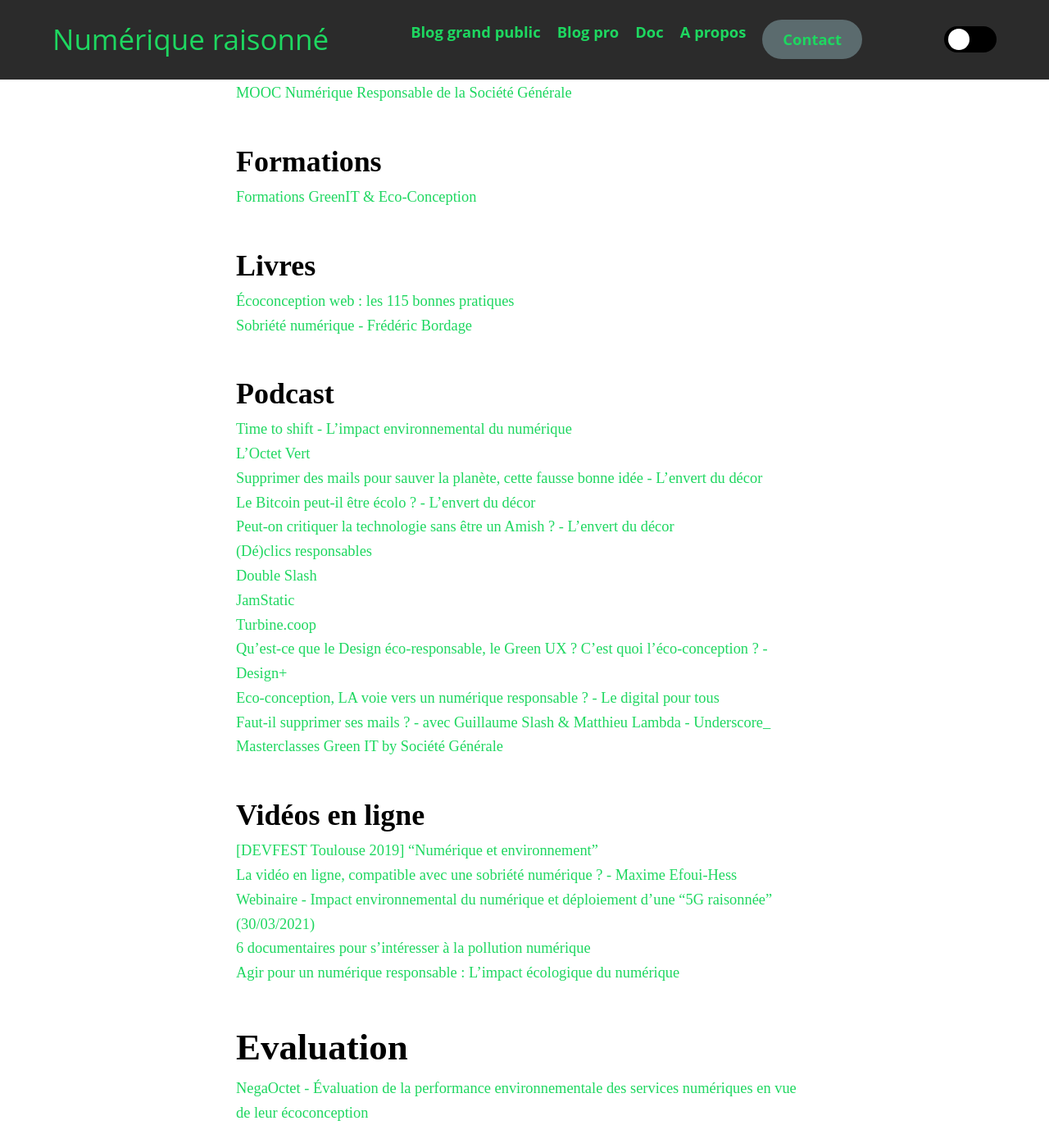
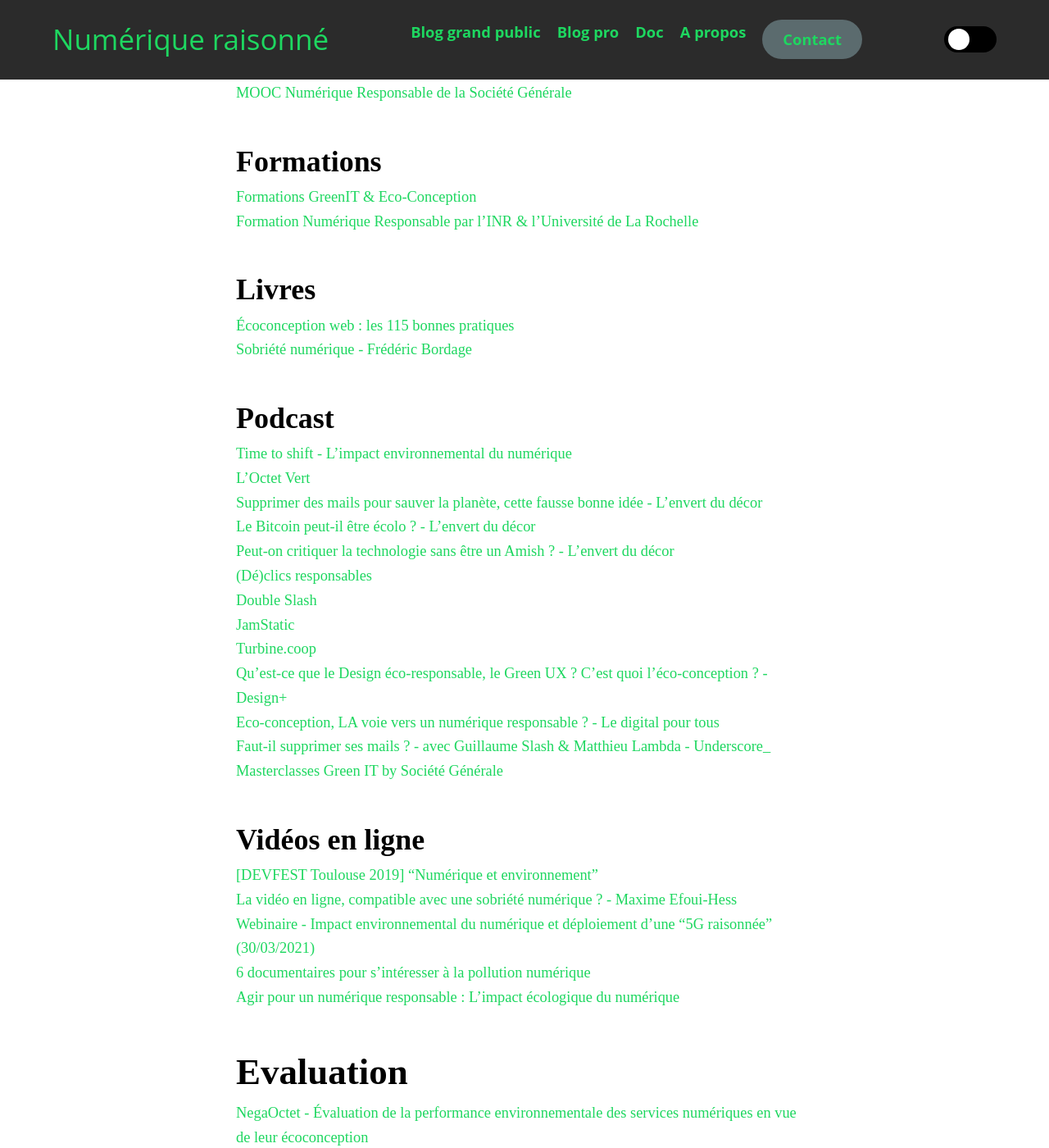
Before and after one commit to Slandais/slandais.github.io, a Jekyll site: the page built from _pages/liens-numerique-responsable.md, in a window 1280 px wide and 1400 px high, scrolled down 902 px. Shown: the whole window at 82% size. Built offline with Jekyll 4.4.1, drawn with Linux system fonts in a browser that asks for light colours; some of the changed text lies outside the part shown.

Commit message:
Update liens-numerique-responsable.md

```diff
--- a/_pages/liens-numerique-responsable.md
+++ b/_pages/liens-numerique-responsable.md
@@ -31,6 +31,7 @@
 ## Formations
 
 * [Formations GreenIT & Eco-Conception](https://www.greenit.fr/agenda/type/formation/)
+* [Formation Numérique Responsable par l'INR & l'Université de La Rochelle](https://formations.univ-larochelle.fr/formation-numerique-responsable)
 
 ## Livres
 
@@ -69,6 +70,7 @@
 ## Certifications
 
 * [Certification écoconception de service numérique](https://collectif.greenit.fr/certification.html)
+* [Certification Numérique responsable](https://institutnr.org/certificat-de-connaissance-nr)
 
 ## Mailing list
 
```
